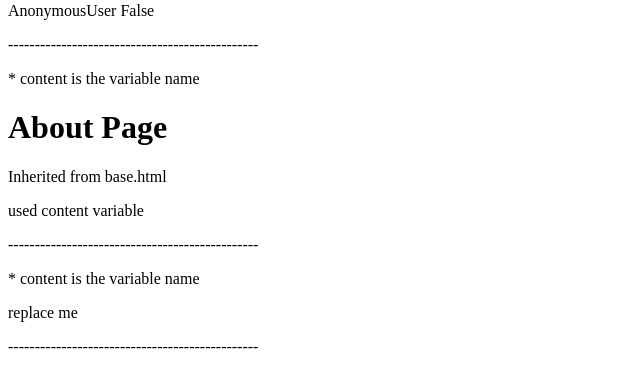
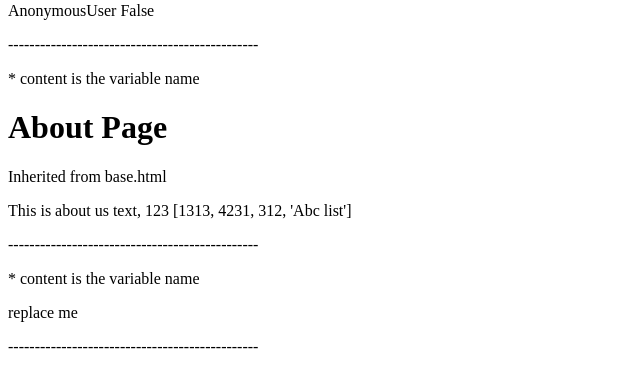
Before and after one commit to DasSonia/Django_Full, a Django app: page /about/ in a window 1280 px wide. Shown: the part 148-536 px from the top of the page, without its empty margins (0-640 px from the left). Run offline with Django 3.2, Linux system fonts and the light colour scheme.

Commit message:
Rendering Context in a Template

```diff
--- a/install.txt
+++ b/install.txt
@@ -49,3 +49,5 @@ python manage.py startapp pages
 # Django templating engine Basics
 
 # Include Template Tag
+
+# Rendering Context in a Template
--- a/pages/views.py
+++ b/pages/views.py
@@ -17,7 +17,13 @@ def contact_view(request, *args, **kwargs):
 
 def about_view(request, *args, **kwargs):
     #return HttpResponse("<h1>About Page</h1>")
-    return render(request,"about.html",{})
+    my_context = {
+        "my_text": "This is about us text",
+        "my_number": 123,
+        "my_list": [1313, 4231, 312, "Abc list"]
+
+    }
+    return render(request, "about.html", my_context)
 
 
 def social_view(request, *args, **kwargs):
--- a/templates/about.html
+++ b/templates/about.html
@@ -3,5 +3,11 @@
 {% block content %}
 <h1>About Page</h1>
 <p>Inherited from base.html </p>
-<p>used content variable </p>
+
+<p>
+    {{ my_text }}, {{ my_number }}
+    {{ my_list }}
+</p>
+
+
 {% endblock content %}
```
